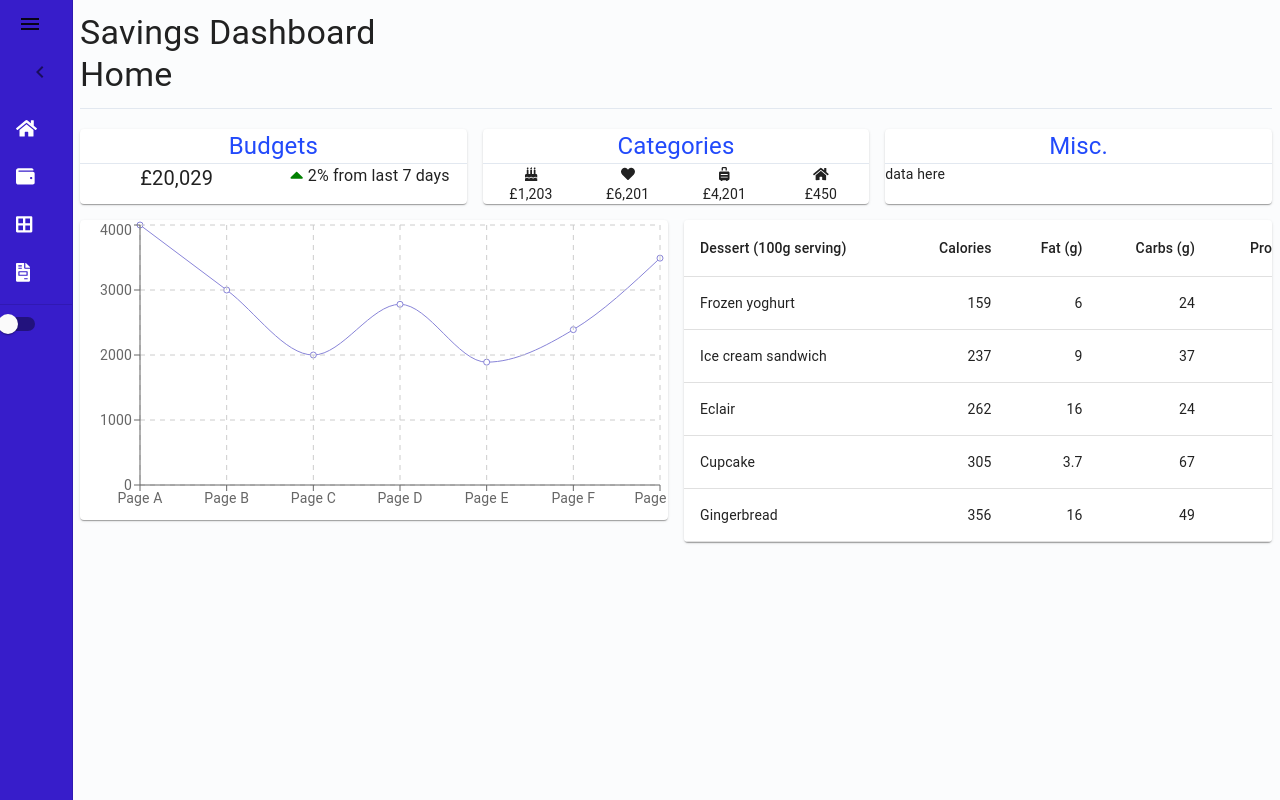
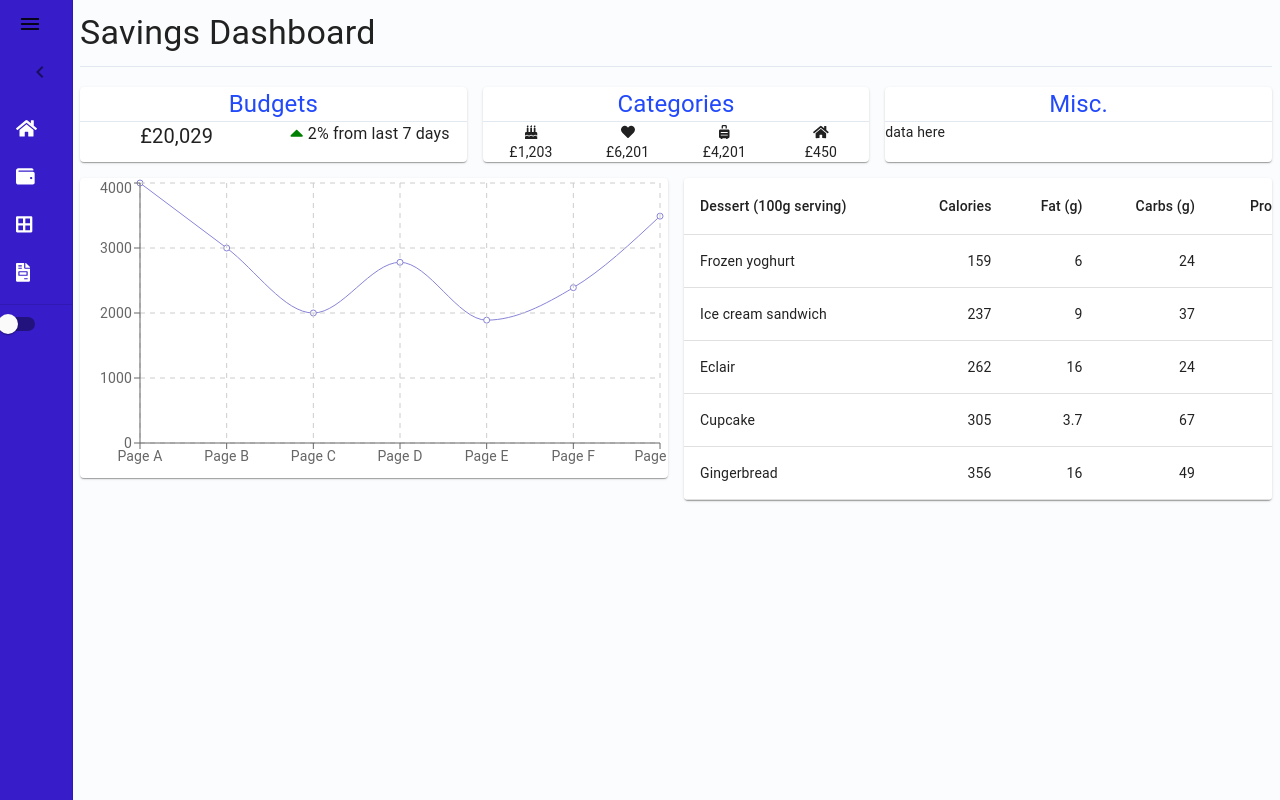
Before and after one commit to 756D6D61/New-Savings-Dashboard, a React (Create React App) app: page / in a window 1280 px wide. Built offline with nearby package versions, Linux system fonts and the light colour scheme.

Commit message:
Sub-title removed

```diff
--- a/src/layout/page.js
+++ b/src/layout/page.js
@@ -12,10 +12,7 @@ const Page = ({ route, children }) => {
 		<div class="flex content-between flex-wrap  h-5">
 			<NavTest route={route} />
 			<div class="w-full h-2  pl-20 pr-2">
-				<Divider>
-					Savings Dashboard
-					<br /> Home
-				</Divider>
+				<Divider>Savings Dashboard</Divider>
 				{children}
 			</div>
 		</div>
```
